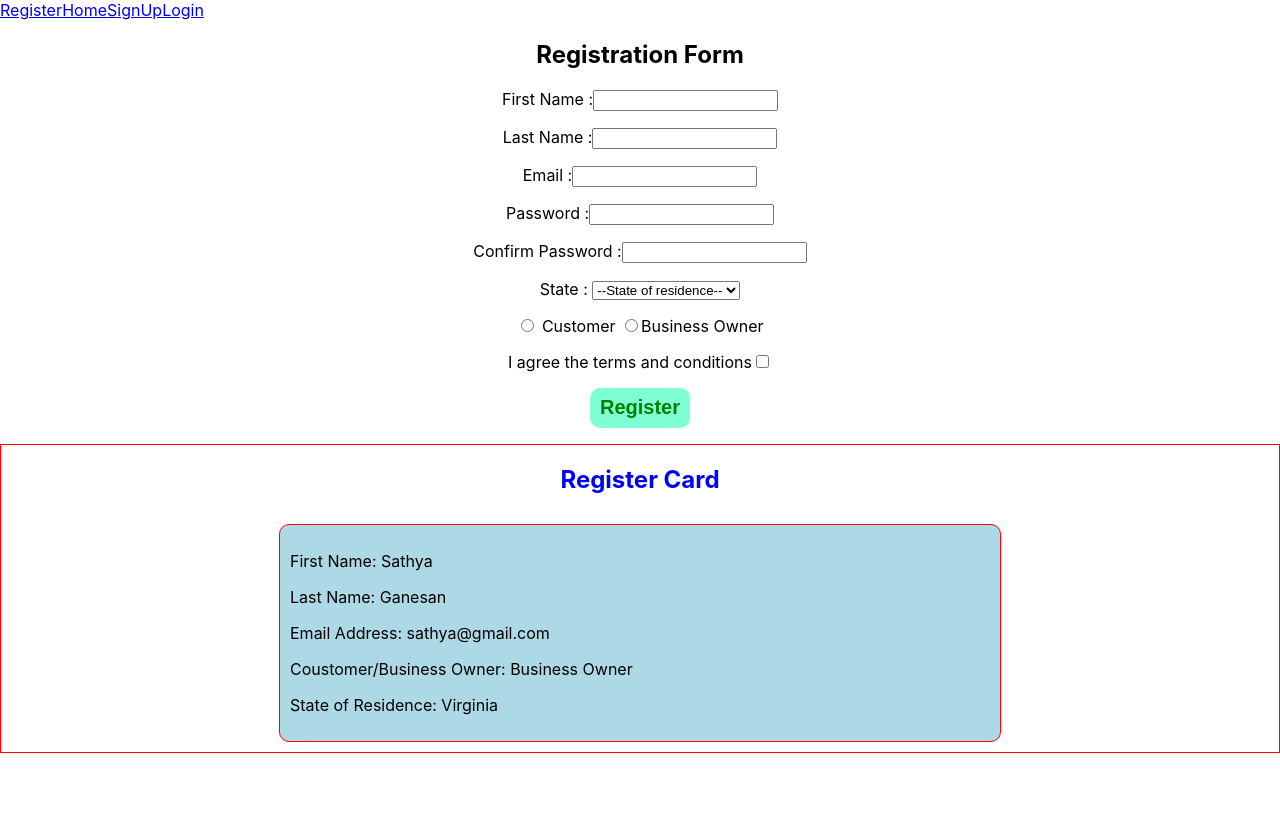
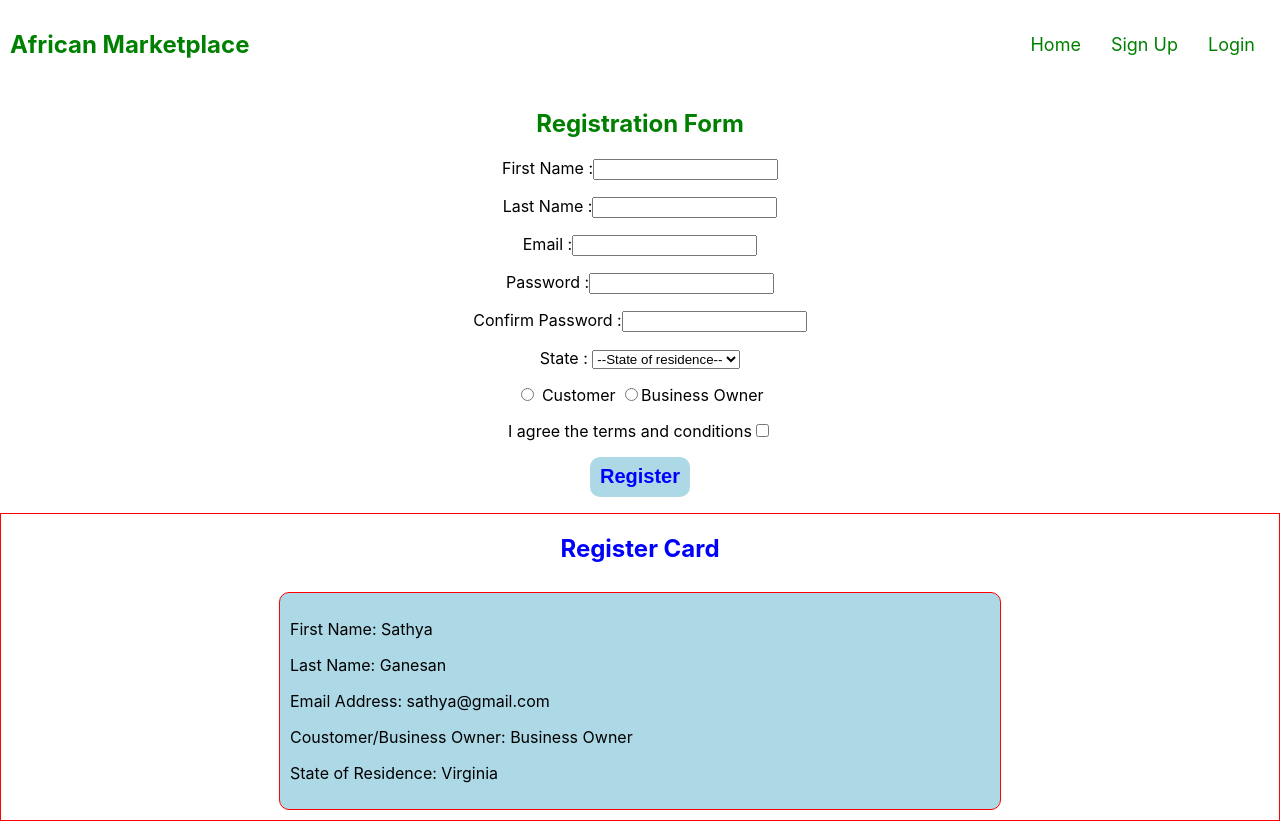
Before and after one commit to Build-Week-African-Marketplace-Two/front-end, a React (Create React App) app in the folder african-marketplace/: page /register in a window 1280 px wide. Before the commit the page ends 800 px from the top, so only its background shows below. Built offline with nearby package versions, Linux system fonts and the light colour scheme.

Commit message:
Done with component style

```diff
--- a/african-marketplace/src/App.css
+++ b/african-marketplace/src/App.css
@@ -37,7 +37,20 @@
   }
 }
 
-.component-div {
+.navbar {
   display: flex;
-  justify-items: center;
+  justify-content: space-between;
+  align-items: center;
+  padding: 10px;
 }
+
+.nav-title {
+  color: green;
+}
+
+.nav-div a {
+  text-decoration: none;
+  margin: 15px;
+  font-size: 18px;
+  color: green;
+}
--- a/african-marketplace/src/App.js
+++ b/african-marketplace/src/App.js
@@ -5,6 +5,8 @@ import RegisterCompo from './RegisterCompo';
 import RegisterCard from './RegisterCard';
 import { Route } from 'react-router';
 import { Link } from 'react-router-dom';
+import styled from 'styled-components';
+import './App.css';
 
 
 function App() {
@@ -47,13 +49,24 @@ function App() {
     setSignin([...signin, welcomeUser]);
   };
 
+  const Navbar = styled.nav`
+    display: flex;
+    justify-content: space-between;
+    align-content: center;
+  `;
+
+  const Navdiv = styled.div`
+    margin: 10px;
+  `;
+
+
   return (
-    <div className = "App">
-      <nav>
-        <div>
-          <Link to = "/register">Register</Link>
+    <div>
+      <nav className = "navbar">
+        <h2 className = "nav-title">African Marketplace</h2>
+        <div className = "nav-div">
           <Link to = "/">Home</Link>
-          <Link to='/NewUser'>SignUp</Link>
+          <Link to = "/register">Sign Up</Link>
           <Link to = "/login">Login</Link>
         </div>
       </nav>
--- a/african-marketplace/src/LoginCompo.js
+++ b/african-marketplace/src/LoginCompo.js
@@ -1,26 +1,50 @@
 import React, { useState } from 'react';
+import styled from 'styled-components';
+
+const Loginheader = styled.h2`
+    display: flex;
+    justify-content: center;
+    color: green;
+`;
+
+const Loginform = styled.form`
+    // display: flex;
+    // justify-content: center;
+    text-align: center
+`;
+
+const Button = styled.button`
+  width: 100px;
+  height: 40px;
+  border: none;
+  border-radius: 10px;
+  color: blue;
+  background-color: lightblue;
+  font-size: 20px;
+  font-weight: bolder;
+`;
 
 const LoginCompo = (props) => {
 
-    const [login, setLogin] = useState([{
+    const [login, setLogin] = useState({
         email: "",
         password: "",
         terms: false
-    }]);
+    });
 
     return (
-        <div className = "component-div">
-            <h2>Customer Login</h2>
-            <form>
+        <div>
+            <Loginheader>Customer Login</Loginheader>
+            <Loginform>
                 <p><label htmlFor="customeremail"> Email:
                     <input type = "email" name = "name" id = "customeremail" />
                 </label></p>
                 <p><label htmlFor="customerPassword"> Password:
                     <input type = "password" name = "password" id = "customerPassword" />
                 </label></p>
-                <label htmlFor = "rememberMe">Rememebr Me <input type = "checkbox" name = "rememberMe" id = "rememberMe" /></label>
-                <button type = "submit">Login</button>
-            </form>
+                <p><label htmlFor = "rememberMe">Rememebr Me <input type = "checkbox" name = "rememberMe" id = "rememberMe" /></label></p>
+                <Button type = "submit">Login</Button>
+            </Loginform>
         </div>
     );
 }
--- a/african-marketplace/src/RegisterCompo.js
+++ b/african-marketplace/src/RegisterCompo.js
@@ -1,7 +1,7 @@
-import React, { useState } from 'react';
-import axios from 'axios';
-import * as yup from 'yup';
-import styled from 'styled-components';
+import React, { useState } from "react";
+import axios from "axios";
+import * as yup from "yup";
+import styled from "styled-components";
 
 // input elements are not clearing up.
 // Radio button and checkbox print its value not an actual text.
@@ -11,9 +11,9 @@ import styled from 'styled-components';
 // error msg are not in a proper state.
 
 const Maindiv = styled.div`
-    diplay: flex;
-    justify-content: center;
-    align-content: center;
+  width: 50%;
+  margin: auto;
+
 `;
 
 const Button = styled.button`
@@ -21,10 +21,10 @@ const Button = styled.button`
   height: 40px;
   border: none;
   border-radius: 10px;
-    color: green;
-    background-color: aquamarine;
+  color: blue;
+  background-color: lightblue;
   font-size: 20px;
-    font-weight: bold;
+  font-weight: bolder;
 `;
 
 const Formstyle = styled.form`
@@ -32,23 +32,24 @@ const Formstyle = styled.form`
 `;
 
 const Formtitle = styled.h2`
-    text-align: center;
+    display: flex;
+    justify-content: center;
+    color: green;
 `;
 
-
 const formSchema = yup.object().shape({
-    firstname: yup.string().required("First Name is Require"),
+  firstname: yup.string().required("First Name is Required"),
   lastname: yup.string().required("Last Name is Required"),
   email: yup.string().email().required("Email is required"),
   password: yup.string().required("Password is Required"),
   conpassword: yup.string().required(),
   state: yup.string(),
   status: yup.string(),
-    terms: yup.boolean().oneOf([true], "Please agree to terms and condition")
+  terms: yup.boolean().oneOf([true], "Please agree to terms and condition"),
 });
 
 const RegisterCompo = (props) => {
-    const [formState, setFormstate] = useState([
+  const [formState, setFormstate] = useState(
     {
       firstname: "",
       lastname: "",
@@ -57,11 +58,12 @@ const RegisterCompo = (props) => {
       conpassword: "",
       state: "",
       status: "",
-        terms: ""
+      terms: "",
     }
-    ]);
+  );
 
-    const [errorstate, setErrorstate] = useState([{
+  const [errorstate, setErrorstate] = useState(
+    {
       firstname: "",
       lastname: "",
       email: "",
@@ -69,102 +71,185 @@ const RegisterCompo = (props) => {
       conpassword: "",
       state: "",
       status: "",
-        terms: ""
-    }]);
+      terms: "",
+    },
+  );
 
   const validateaForm = (e) => {
-        yup.reach(formSchema, e.target.name)
+    yup
+      .reach(formSchema, e.target.name)
       .validate(e.target.value)
-            .then(valid => {
-                setErrorstate({ ...errorstate, [e.target.name]: "" })
+      .then((valid) => {
+        setErrorstate({ ...errorstate, [e.target.name]: "" });
+        console.log(valid);
       })
-            .catch(err => {
+      .catch((err) => {
         setErrorstate({ ...errorstate, [e.target.name]: err.errorstate });
         console.log(err.errors);
-            })
+      });
   };
 
   const formSubmit = (e) => {
     e.preventDefault();
     props.registerAttr(formState);
-        setFormstate({ firstname: "", lastname: "", email: "", password: "", conpassword: "", state: "", status: "" });
+    setFormstate({
+      firstname: "",
+      lastname: "",
+      email: "",
+      password: "",
+      conpassword: "",
+      state: "",
+      status: "",
+    });
       console.log("Registration Confirmed");
-        axios.post(`https://reqres.in/api/users`, formState)
-          .then(res => console.log(res))
-          .catch(err => console.log(err));
+    //   if(e.target.name === 0 || e.target.name = "check") {}
+      console.log(e.target.name);
+    axios
+      .post(`https://reqres.in/api/users`, formState)
+      .then((res) => console.log(res))
+      .catch((err) => console.log(err));
   };
 
   const changeHandler = (e) => {
-        console.log(e.target.value);
+    // console.log(e.target.value);
     e.persist();
     validateaForm(e);
-        let anyVariable = e.target.type === "checkbox" ? e.target.checked : e.target.value;
-        setFormstate({...formState, [e.target.name]: anyVariable})
+    let anyVariable =
+      e.target.type === "checkbox" ? e.target.checked : e.target.value;
+    setFormstate({ ...formState, [e.target.name]: anyVariable });
   };
-
 
   return (
     <Maindiv>
       <Formtitle> Registration Form </Formtitle>
       <Formstyle onSubmit={formSubmit}>
-
         <p>
-                    <label htmlFor="firstName"> First Name :
-                    <input type = "text" name = "firstname" id = "firstName" onChange = {changeHandler}  />
+          <label htmlFor="firstName">
+            {" "}
+            First Name :
+            <input
+              type="text"
+              name="firstname"
+              id="firstName"
+              onChange={changeHandler}
+            />
+          </label>
+        </p>
+              <p>{errorstate.firstname}</p>
+        <p>
+          <label htmlFor="lastName">
+            {" "}
+            Last Name :
+            <input
+              type="text"
+              name="lastname"
+              id="lastName"
+              onChange={changeHandler}
+            />
           </label>
         </p>
 
         <p>
-                    <label htmlFor="lastName"> Last Name :
-                    <input type = "text" name = "lastname" id = "lastName" onChange = {changeHandler} />
+          <label htmlFor="email">
+            {" "}
+            Email :
+            <input
+              type="text"
+              name="email"
+              id="email"
+              onChange={changeHandler}
+            />
           </label>
         </p>
 
         <p>
-                    <label htmlFor="email"> Email :
-                    <input type = "text" name = "email" id = "email" onChange = {changeHandler} />
+          <label htmlFor="password">
+            {" "}
+            Password :
+            <input
+              type="password"
+              name="password"
+              id="password"
+              onChange={changeHandler}
+            />
           </label>
         </p>
 
         <p>
-                    <label htmlFor="password"> Password :
-                    <input type = "password" name = "password" id = "password" onChange = {changeHandler} />
+          <label htmlFor="conPassword">
+            {" "}
+            Confirm Password :
+            <input
+              type="password"
+              name="conpassword"
+              id="conPassword"
+              onChange={changeHandler}
+            />
           </label>
         </p>
 
         <p>
-                    <label htmlFor="conPassword"> Confirm Password :
-                    <input type = "password" name = "conpassword" id = "conPassword" onChange = {changeHandler} />
+          <label htmlFor="listOfState">
+            State :{" "}
+            <select
+              onChange={changeHandler}
+              value={formState.state}
+              name="state"
+              id="state"
+            >
+              <option value="">--State of residence--</option>
+              <option value="Alabama">Alabama</option>
+              <option value="Alaska">Alaska</option>
+              <option value="arizona">Arizona</option>
+              <option value="arkansas">Arkansas</option>
+              <option value="california">California</option>
+              <option value="colorado">Colorado</option>
+              <option value="connecticut">Connecticut</option>
+              <option value="delaware">Delaware</option>
+            </select>
           </label>
         </p>
 
-                <p><label htmlFor = "listOfState">State : <select onChange = {changeHandler} value = {formState.state} name = "state" id = "state">
-                    <option value = "">--State of residence--</option>
-                    <option value = "Alabama">Alabama</option>
-                    <option value = "Alaska">Alaska</option>
-                    <option value = "arizona">Arizona</option>
-                    <option value = "arkansas">Arkansas</option>
-                    <option value = "california">California</option>
-                    <option value = "colorado">Colorado</option>
-                    <option value = "connecticut">Connecticut</option>
-                    <option value = "delaware">Delaware</option>
-                </select></label></p>
-
-                <p><label htmlFor="status" onChange = {changeHandler} value = {formState.status} >
-                        <input type="radio" name="status" id="customer" value = "customer" /> Customer </label>
-                    <label htmlFor="status" onChange={changeHandler} value={formState.status}>
-                        <input type="radio" name="status" id="businessowner" value="Business Owner" />Business Owner </label>
-
+        <p>
+          <label
+            htmlFor="status"
+            onChange={changeHandler}
+            value={formState.status}
+          >
+            <input type="radio" name="status" id="customer" value="customer" />{" "}
+            Customer{" "}
+          </label>
+          <label
+            htmlFor="status"
+            onChange={changeHandler}
+            value={formState.status}
+          >
+            <input
+              type="radio"
+              name="status"
+              id="businessowner"
+              value="Business Owner"
+            />
+            Business Owner{" "}
+          </label>
         </p>
 
         <p>
-                    <label htmlFor="terms">I agree the terms and conditions
-                    <input type="checkbox" id="terms" name="terms" onChange={changeHandler} value={formState.terms}/>
+          <label htmlFor="terms">
+            I agree the terms and conditions
+            <input
+              type="checkbox"
+              id="terms"
+              name="terms"
+              onChange={changeHandler}
+              value={formState.terms}
+            />
           </label>
         </p>
-                <p><Button type = "submit">Register</Button></p>
+        <p>
+          <Button type="submit">Register</Button>
+        </p>
       </Formstyle>
-
     </Maindiv>
   );
 };
```
Lines whose indentation alone changed are shown as unchanged.
